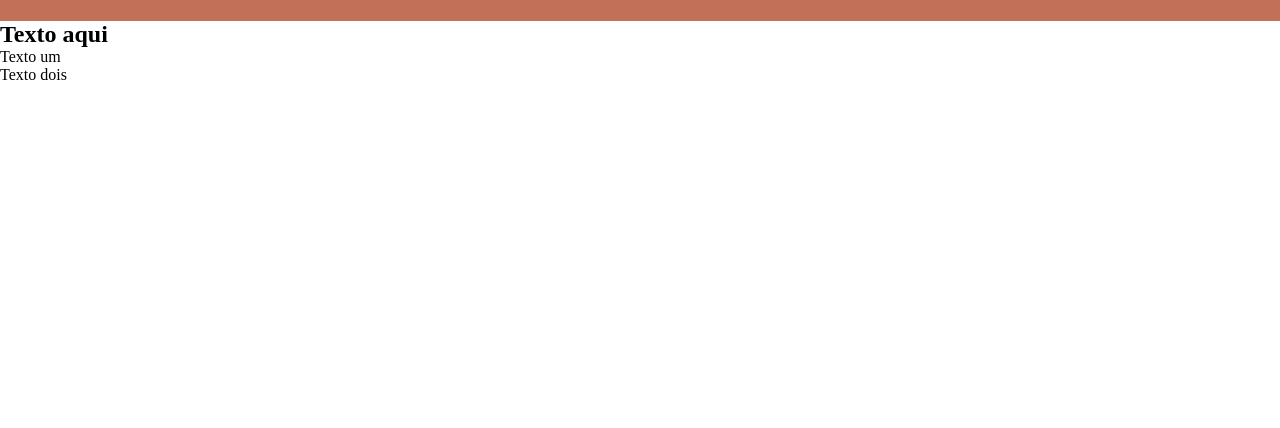
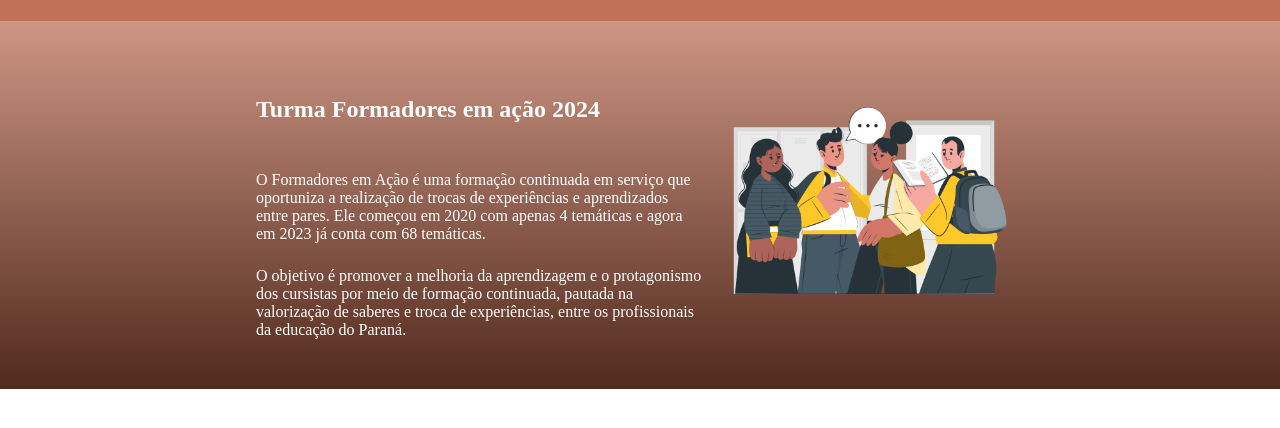
Before and after one commit to roberty0587/Formadores-em-a-o, a plain HTML site: page index.html in a window 1280 px wide. Shown: the part 184-612 px from the top of the page. Drawn offline with Linux system fonts and the light colour scheme.

Commit message:
Finalizado Seção Escola

```diff
--- a/index.html
+++ b/index.html
@@ -16,18 +16,28 @@
 
         </div>
 
-      <ul class="cabeçalho-lista">
-        <li class="cabeçalho-lista-item">Escola</li>
-        <li class="cabeçalho-lista-item">Estudante</li>
+        <ul class="cabeçalho-lista">
+            <li class="cabeçalho-lista-item">Escola</li>
+            <li class="cabeçalho-lista-item">Estudante</li>
 
 
-      </ul>
+        </ul>
 
     </header>
-    <section>
-        <h2>Texto aqui </h2>
-        <p>Texto um </p>
-        <p>Texto dois</p>
+    <section class="escola">
+        <div class="escola-div-conteudo">
+            <h2 class="titulo-escola">Turma Formadores em ação 2024 </h2>
+            <p class="escola-texto-um">O Formadores em Ação é uma formação continuada em serviço que oportuniza a
+                realização
+                de trocas de experiências e aprendizados entre pares.
+                Ele começou em 2020 com apenas 4 temáticas e agora em 2023 já conta com 68 temáticas. </p>
+            <p class="escola-texto-dois">O objetivo é promover a melhoria da aprendizagem e o protagonismo dos cursistas
+                por
+                meio de formação continuada, pautada na valorização de saberes e troca de experiências, entre os
+                profissionais da educação do Paraná.</p>
+        </div>
+        <img class="escola-imagem" src="Imagem Estudantes.png" alt="imagem de estudantes">
+
 
     </section>
 
--- a/style.css
+++ b/style.css
@@ -22,9 +22,10 @@ padding: 24px 0;
 
 .cabeçalho-lista-item{
 
-    display: inline-block;
+    display:inline-block;
     margin: 0 16px;
     font-size: 24px;
+    color: white;
 }
 
 .cabeçalho-div{
@@ -36,3 +37,32 @@ display: flex;
 padding: 60px;
 
 }
+
+.escola-imagem{
+width: 25%;
+
+}
+
+.escola{
+background-image: linear-gradient(#ce9684, #512a1e);
+color: white;
+display: flex;
+justify-content: center;
+align-items: center;
+padding: 24px 0;
+
+}
+
+.titulo-escola{
+padding: 24px 0;
+
+}
+.escola-texto-um{
+padding: 24px 0;
+
+}
+
+.escola-div-conteudo{
+width: 35%;
+
+}
```
Also changed, not shown: Imagem Estudantes.png (added).
